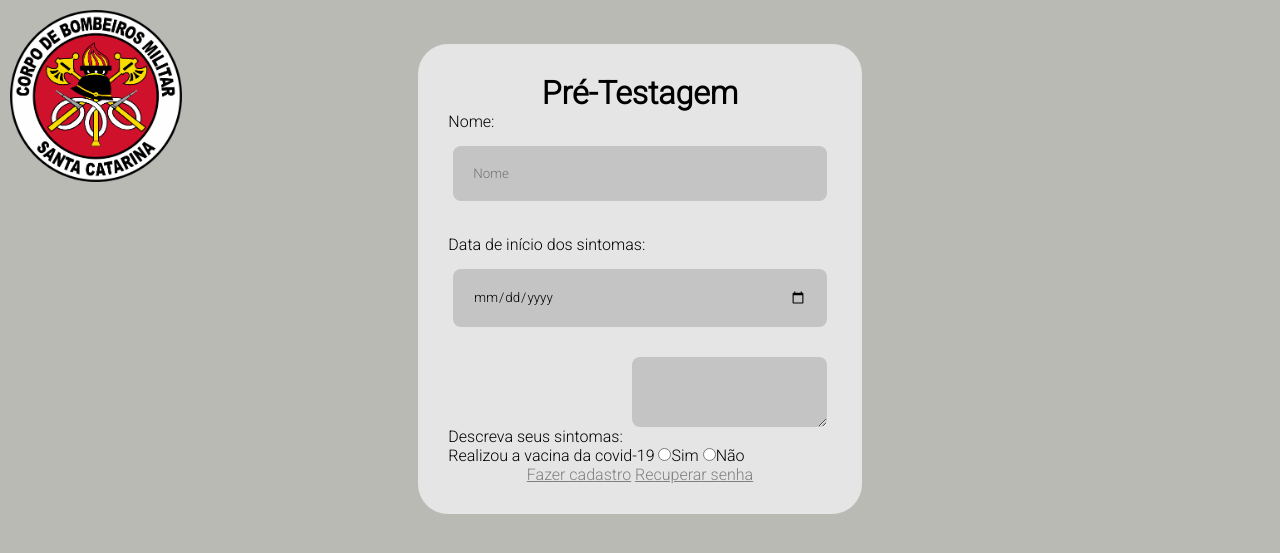
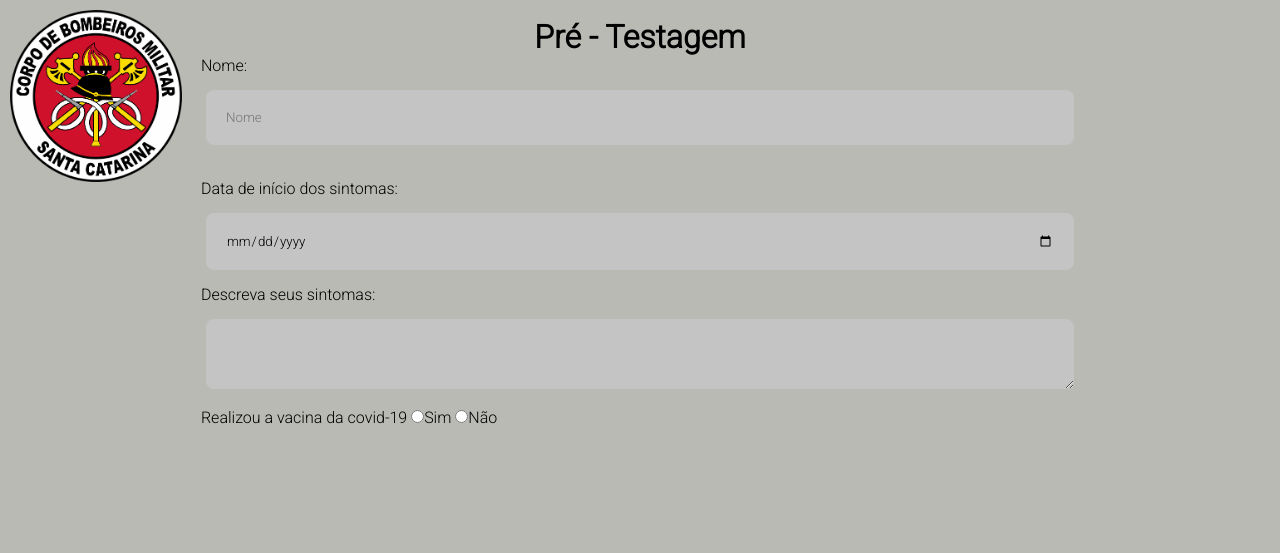
Before and after one commit to alexzarp/ProjetoIntegrador-PlataformaControleCovidBombeiros, a PHP site: page /view/layout/fundo.php in a window 1280 px wide. Shown: the top 553 px of the page. Run offline with PHP 8.4, Linux system fonts and the light colour scheme.

Commit message:
Arrumando CSS

```diff
--- a/assets/CSS/cadastroBombeiro.css
+++ b/assets/CSS/cadastroBombeiro.css
@@ -1,7 +1,3 @@
-#matricula, #re_senha {
-    width: -webkit-fill-available;
-}
-
 #submeter {
     width: -webkit-fill-available;
     margin-left: 30%;
--- a/assets/CSS/geral.css
+++ b/assets/CSS/geral.css
@@ -10,6 +10,9 @@
 a {
     color: gray;
 }
+h1{
+    text-align: center;
+}
 
 input[type=text], input[type=email], input[type=password], input[type=tel],
 input[type=date], textarea, select, input[type=submit], input[type=reset] {
@@ -18,6 +21,7 @@ input[type=date], textarea, select, input[type=submit], input[type=reset] {
     margin: 15px 5px 15px 5px;
     border: 30px;
     border-radius: 8px;
+    width: -webkit-fill-available;
 }
 
 body {
--- a/assets/CSS/pretestagem.css
+++ b/assets/CSS/pretestagem.css
@@ -1,35 +1,7 @@
-.preTestagem {
-    background-color: #E5E5E5;
-    width: fit-content;
-    height: fit-content;
-    display: flex;
-    flex-direction: column;
-    justify-content: center;
-    align-items: center;
-    padding: 30px;
-    border-radius: 30px;
-    margin: 0 auto 0 auto;
-    margin-top: 3%;
-    margin-bottom: 3%;
-    /* Ver como centralizar isso direito */
-}
+/*#nome, #re_senha {
+    width: -webkit-fill-available;
+}*/
 
-body {
-    background-color: #BABAB5;
-}
-
-.preTestagem img{
-    width: 300px;
-    padding: 3% 0 3% 0;
-}
-
-.preTestagem form {
-    width: 100%;
-}
-
-#nome, #data {
-    width: -webkit-fill-available;
-}
 #submeter {
     width: -webkit-fill-available;
     margin-left: 30%;
--- a/view/pretestagem.php
+++ b/view/pretestagem.php
@@ -1,5 +1,5 @@
 <div class="preTestagem">
-    <h1>Pré-Testagem</h1>
+    <h1>Pré - Testagem</h1>
     <form>
         <div>
             <label for="id_nome">Nome:</label>
@@ -24,8 +24,4 @@
 
     </form>
 
-    <div>
-        <a href="">Fazer cadastro</a>
-        <a href="">Recuperar senha</a>
-    </div>
 </div>
```
